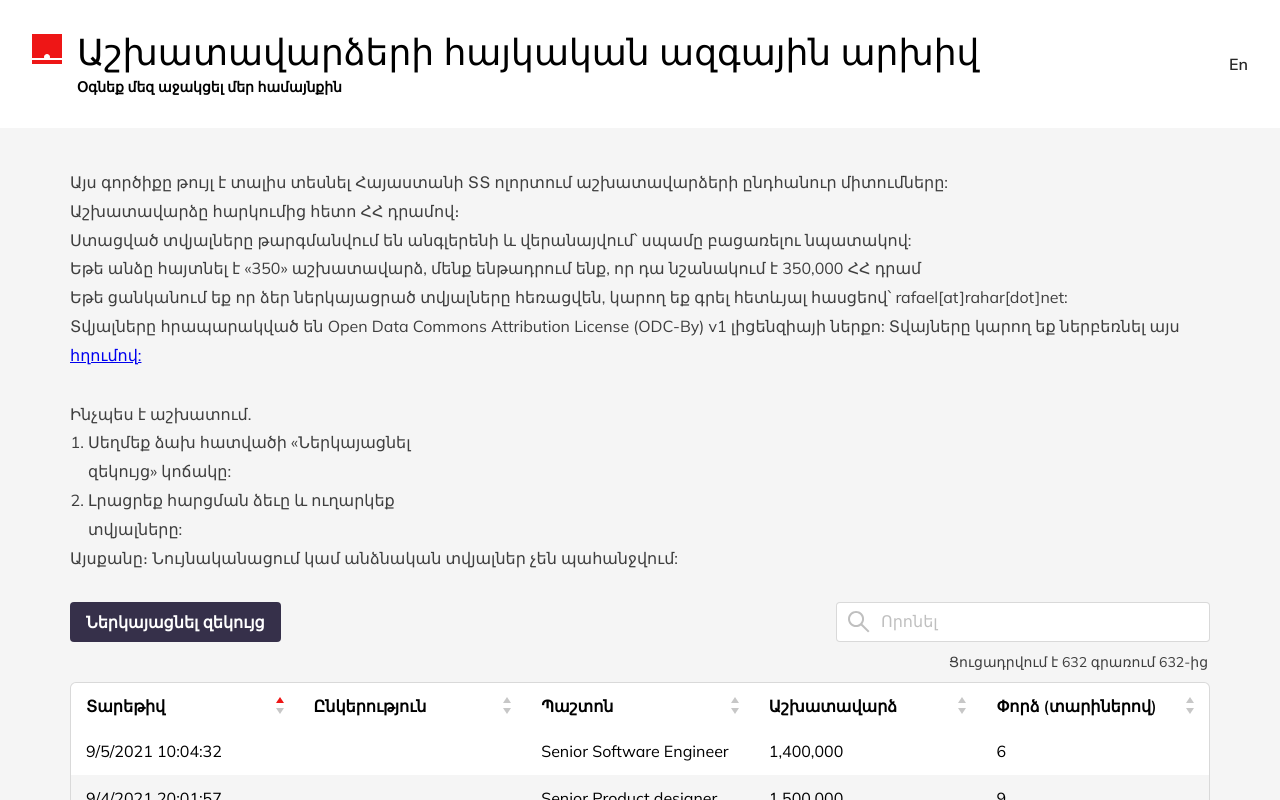
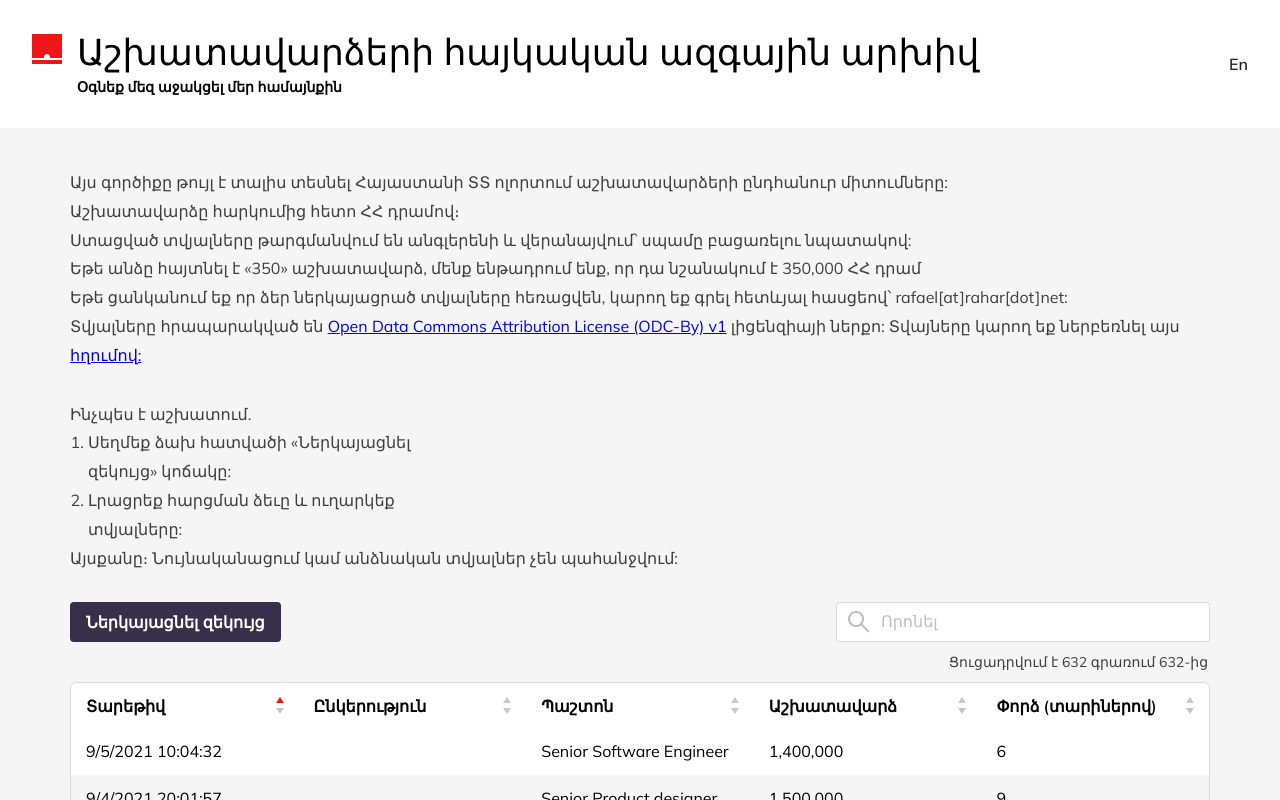
Before and after one commit to The-Sofware-Development-Company/salariesam, a React (Create React App) app: page / in a window 1280 px wide. Shown: the top 800 px of the page. Built offline with nearby package versions, Linux system fonts and the light colour scheme.

Commit message:
fix: license download link

```diff
--- a/src/components/About/About.jsx
+++ b/src/components/About/About.jsx
@@ -13,8 +13,12 @@ const About = () => {
       <p className="fz16 lh18 c-black300">{t("about-reported-salary")}</p>
       <p className="fz16 lh18 c-black300">{t("remove-data")}</p>
       <p className="fz16 lh18 c-black300">
-        {t("license")}
+        {t("license-first-part")}
         <a href="https://opendatacommons.org/licenses/by/1-0/" target="_blank">
+          Open Data Commons Attribution License (ODC-By) v1
+        </a>
+        {t("license-second-part")}
+        <a href="/data.csv" download>
           {t("download-license")}
         </a>
       </p>
--- a/src/resources/en-us.json
+++ b/src/resources/en-us.json
@@ -14,7 +14,8 @@
   "about-reported-data": "The reported data is being translated to English and reviewed to exclude spam.",
   "about-reported-salary": "If a person reported “350” salary, we make an assumption that it means 350 thousand AMD.",
   "remove-data": "You might request the data you submitted to be removed. To do it drop me an email to rafael[at]rahar[dot]net.",
-  "license": "Data is licensed under Open Data Commons Attribution License (ODC-By) v1, and available for download ",
+  "license-first-part": "Data is licensed under ",
+  "license-second-part": ", and available for download ",
   "download-license": "here.",
   "how-this-work": "How this work:",
   "click-on-submit": "You click on \"Submit my report\" button on the left;",
--- a/src/resources/hy-am.json
+++ b/src/resources/hy-am.json
@@ -14,7 +14,8 @@
   "about-reported-data": "Ստացված տվյալները թարգմանվում են անգլերենի և վերանայվում՝ սպամը բացառելու նպատակով:",
   "about-reported-salary": "Եթե անձը հայտնել է «350» աշխատավարձ, մենք ենթադրում ենք, որ դա նշանակում է 350,000 ՀՀ դրամ",
   "remove-data": "Եթե ցանկանում եք որ ձեր ներկայացրած տվյալները հեռացվեն, կարող եք գրել հետևյալ հասցեով՝ rafael[at]rahar[dot]net:",
-  "license": "Տվյալները հրապարակված են Open Data Commons Attribution License (ODC-By) v1 լիցենզիայի ներքո: Տվայները կարող եք ներբեռնել այս ",
+  "license-first-part": "Տվյալները հրապարակված են  ",
+  "license-second-part": " լիցենզիայի ներքո: Տվայները կարող եք ներբեռնել այս ",
   "download-license": "հղումով:",
   "how-this-work": "Ինչպես է աշխատում.",
   "click-on-submit": "Սեղմեք ձախ հատվածի «Ներկայացնել զեկույց» կոճակը:",
```
